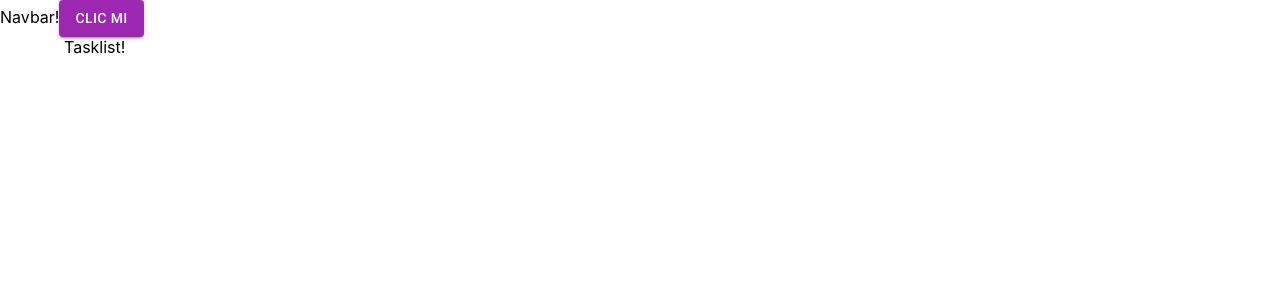
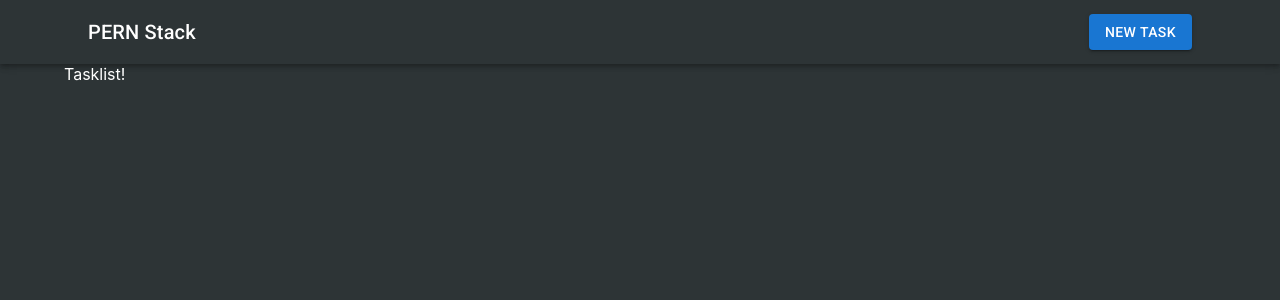
Before and after one commit to CrisAguirre/pern_stack_todolist2, a React (Create React App) app in the folder client/: page / in a window 1280 px wide. Shown: the top 300 px of the page. Built offline with nearby package versions, Linux system fonts and the light colour scheme.

Commit message:
navegacion Navbar

```diff
--- a/client/src/components/Navbar.js
+++ b/client/src/components/Navbar.js
@@ -1,9 +1,28 @@
-import {Button} from '@mui/material'
+import {AppBar, Box, Button, Container, Toolbar, Typography } from '@mui/material'
+import { Link, useNavigate } from "react-router-dom"
 
 export default function NavBar(){
+
+    const navigate = useNavigate()
     return (
-        <div>
-            Navbar!
-            <Button variant='contained' color='secondary'>Clic mi</Button>
-        </div>
-  )}
+       <Box sx={{ flexGrow: 1 }}>
+            <AppBar position="static" color="transparent">
+                <Container>
+                    <Toolbar>
+                        <Typography variant='h6' sx={{ flexGrow: 1 }}>
+                            <Link to="/" style={{textDecoration: 'none', color: 'white'}}>PERN Stack</Link>
+                        </Typography>
+
+                        <Button
+                            variant="contained"
+                            color="primary"
+                            onClick={() => navigate("/tasks/new")}
+                        >
+                            New Task
+                        </Button>
+                    </Toolbar>
+                </Container>
+            </AppBar>
+        </Box>
+    );
+}
--- a/client/src/index.css
+++ b/client/src/index.css
@@ -5,6 +5,10 @@
     sans-serif;
   -webkit-font-smoothing: antialiased;
   -moz-osx-font-smoothing: grayscale;
+  background: #2d3436;
+  color: white;
+
+
 }
 
 code {
```
Also changed, not shown: 1 other file (tests, documents, lock files or other folders).
